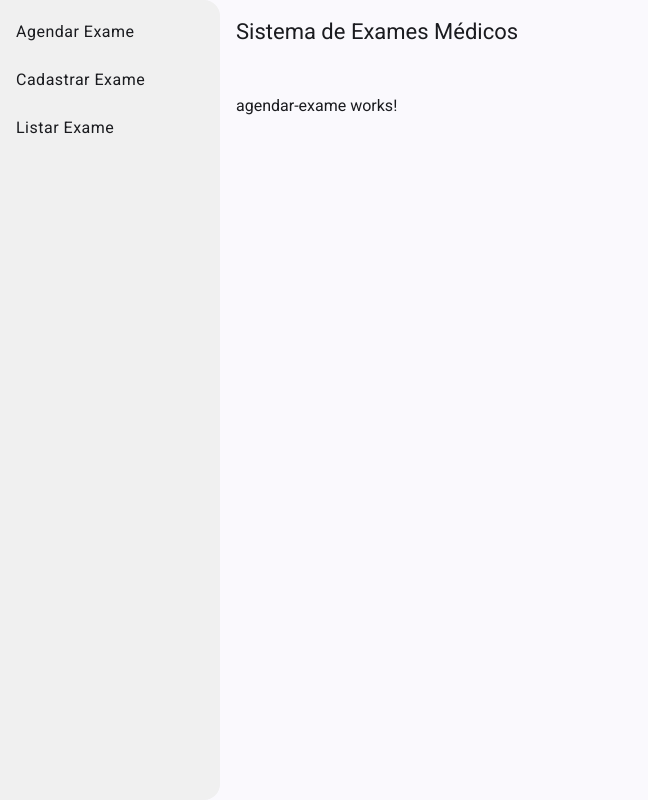
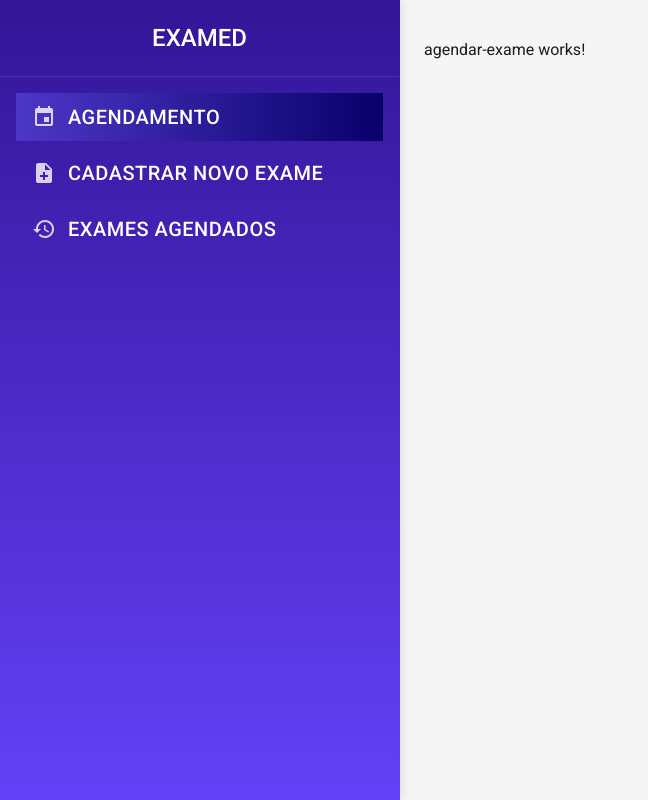
Before and after one commit to jamilymagalhaess/examed, an Angular app: page /agendar-exame in a window 1280 px wide. Shown: the whole page, without its empty margins (0-648 px from the left). Built offline with nearby package versions, Linux system fonts and the light colour scheme.

Commit message:
feat: estilizando o menu.

```diff
--- a/src/app/app.component.html
+++ b/src/app/app.component.html
@@ -1,17 +1,25 @@
 <mat-sidenav-container class="app-container">
   <mat-sidenav mode="side" opened class="app-sidenav">
+    <div class="logo-container">
+      <h1>EXAMED</h1>
+    </div>
     <mat-nav-list>
-      <a mat-list-item routerLink="/agendar-exame" routerLinkActive="active">Agendar Exame</a>
-      <a mat-list-item routerLink="/cadastrar-exame" routerLinkActive="active">Cadastrar Exame</a>
-      <a mat-list-item routerLink="/listar-exame" routerLinkActive="active">Listar Exame</a>
+      <a mat-list-item routerLink="/agendar-exame" routerLinkActive="active">
+        <mat-icon>event</mat-icon>
+        <span>AGENDAMENTO</span>
+      </a>
+      <a mat-list-item routerLink="/cadastrar-exame" routerLinkActive="active">
+        <mat-icon>note_add</mat-icon>
+        <span>CADASTRAR NOVO EXAME</span>
+      </a>
+      <a mat-list-item routerLink="/listar-exame" routerLinkActive="active">
+        <mat-icon>history</mat-icon>
+        <span>EXAMES AGENDADOS</span>
+      </a>
     </mat-nav-list>
   </mat-sidenav>
 
   <mat-sidenav-content>
-    <mat-toolbar color="primary">
-      Sistema de Exames Médicos
-    </mat-toolbar>
-
     <div class="app-content">
       <router-outlet></router-outlet>
     </div>
--- a/src/app/app.component.scss
+++ b/src/app/app.component.scss
@@ -3,15 +3,70 @@
 }
 
 .app-sidenav {
-  width: 220px;
-  background: #f0f0f0;
+  width: 400px;
+  background: linear-gradient(180deg, #331597 0%, #6341f7 100%);
+  border-radius: 0 !important;
+  box-shadow: 2px 0 10px rgba(0, 0, 0, 0.1);
+}
+
+.logo-container {
+  padding: 24px;
+  text-align: center;
+  border-bottom: 1px solid rgba(255, 255, 255, 0.1);
+
+  h1 {
+    color: white;
+    margin: 0;
+    font-weight: 500;
+    font-size: 1.5rem;
+  }
+}
+
+::ng-deep .app-sidenav {
+  .mat-mdc-nav-list {
+    padding: 16px;
+
+    .mat-mdc-list-item {
+      border-radius: 0px;
+      margin-bottom: 8px;
+      transition: all 0.3s ease;
+      display: flex;
+      align-items: center;
+
+      .mdc-list-item__primary-text {
+        color: white !important;
+        font-size: 20px;
+        font-weight: 500;
+        display: flex;
+        align-items: center;
+      }
+
+      .mat-icon {
+        margin-right: 12px;
+        color: rgba(255, 255, 255, 0.8);
+        width: 24px;
+        height: 24px;
+        font-size: 24px;
+        line-height: 24px;
+      }
+
+      &:hover {
+        background-color: rgba(28, 12, 82, 0.15) !important;
+        transform: translateX(4px);
+      }
+
+      &.active {
+        background: linear-gradient(90deg,
+            rgb(77, 55, 199) 0%,
+            rgb(9, 0, 107) 100%) !important;
+        font-weight: 600;
+      }
+    }
+  }
 }
 
 .app-content {
-  padding: 16px;
+  padding: 24px;
+  background-color: #f5f5f5;
+  min-height: calc(100vh - 48px);
 }
-
-.active {
-  font-weight: bold;
-  color: #3f51b5;
-}
```
